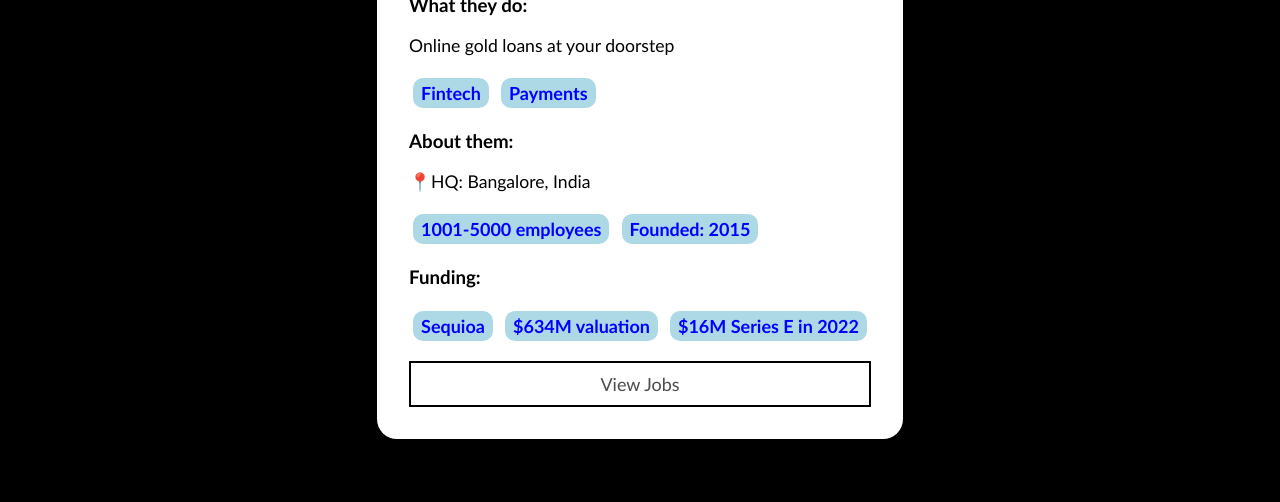
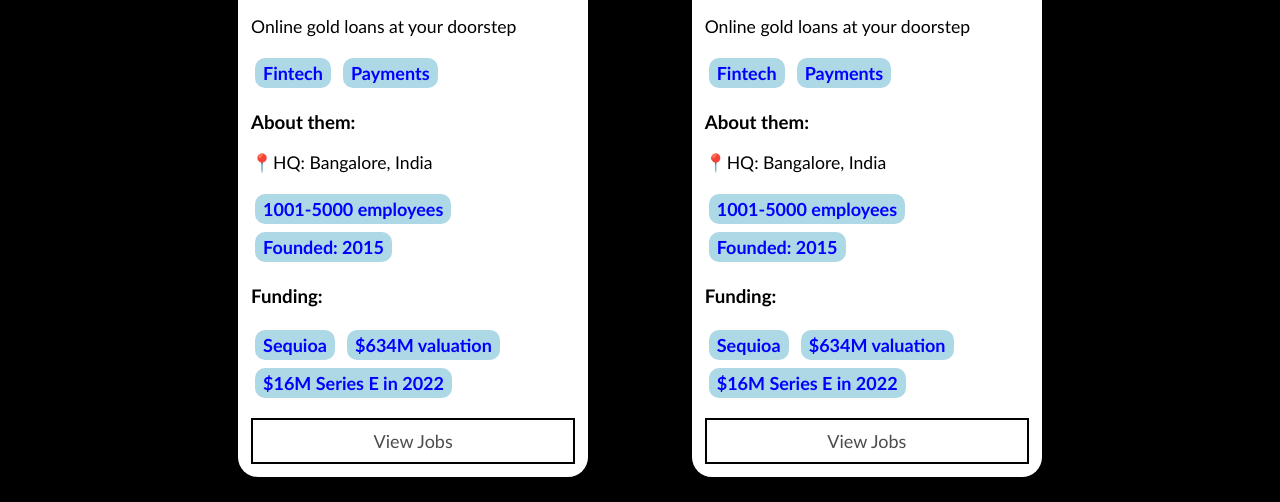
Before and after one commit to samarpitadas/The-Startup-Hub, a plain HTML site: page index.html in a window 1280 px wide. Shown: the part 1067-1569 px from the top of the page. Drawn offline with Linux system fonts and the light colour scheme.

Commit message:
new commit

```diff
--- a/css/style.css
+++ b/css/style.css
@@ -110,7 +110,7 @@
 }
 .startup-container{
     width: 80%;
-    margin: 20px 10%;
+    margin: 20px auto;
     display: flex;
     flex-wrap: wrap;
     justify-content: space-evenly;
@@ -118,9 +118,10 @@
 .startup-card{
     background-color: white;
     color: black;
-    padding: 2.5vw;
+    padding: 1vw;
     border-radius: 20px;
     margin-bottom: 5vw;
+    width: calc(33.333% - 1vw);
     opacity: 0;
     transform: translateY(50px);
     transition: opacity 0.6s ease-out, transform 0.6s ease-out;
```
